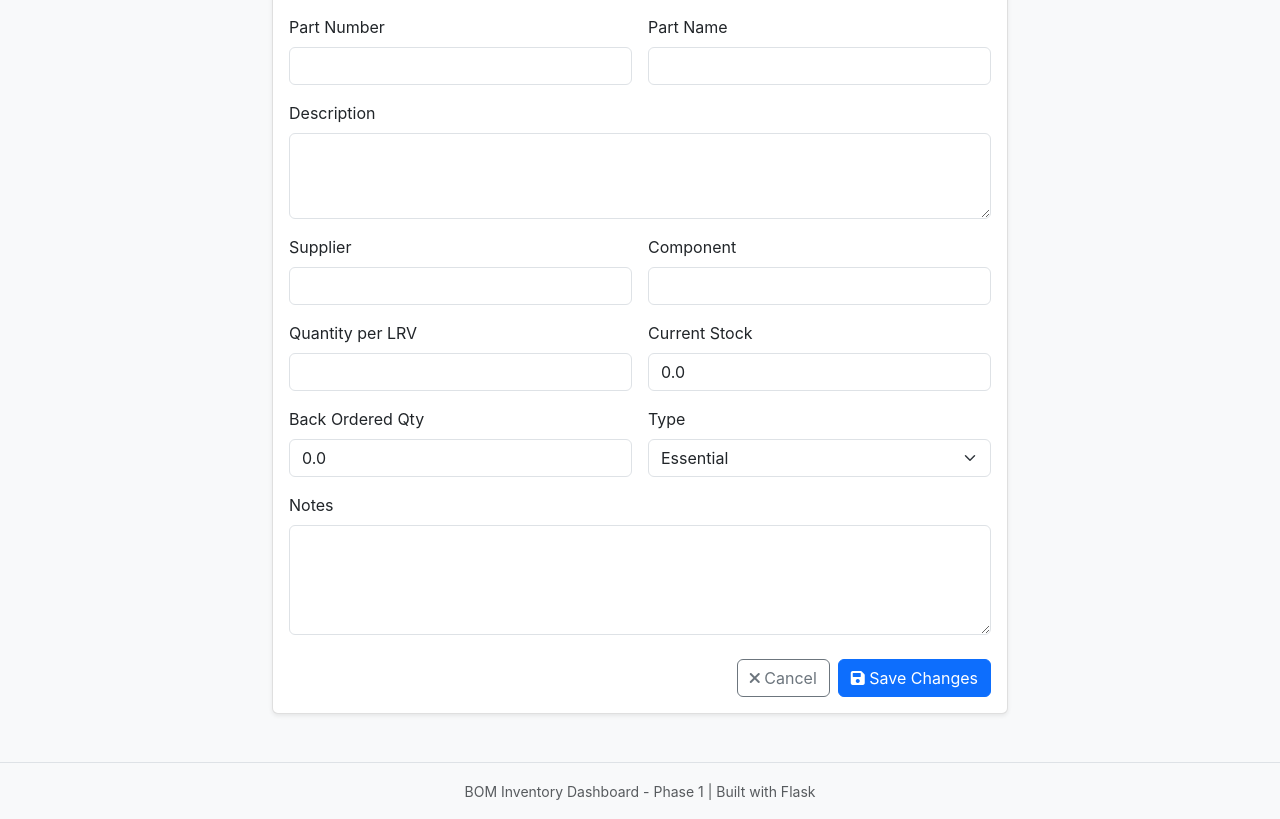
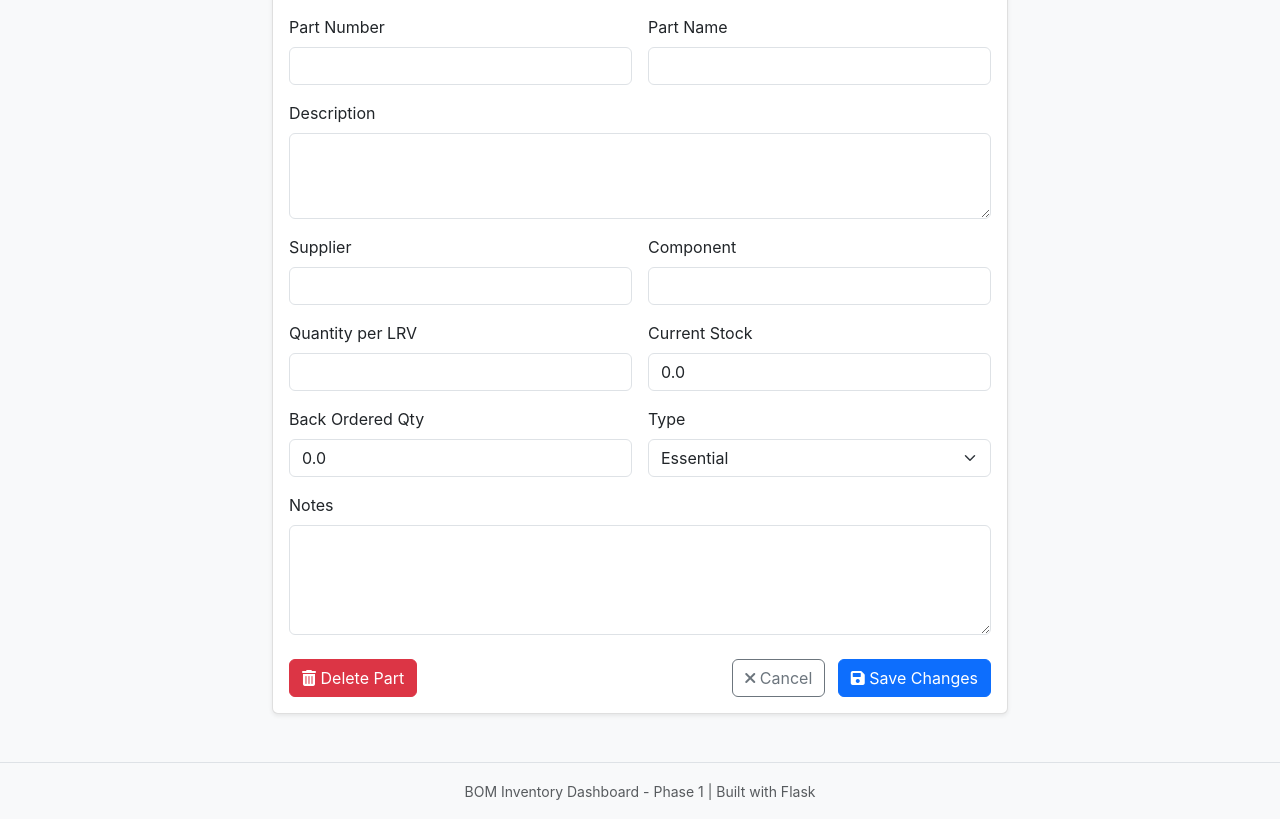
Before and after one commit to teezee4/bomDash, a Flask app: template app/templates/edit_part.html in a window 1280 px wide. Shown: the part 157-976 px from the top of the page. Run offline with Flask 3, Linux system fonts and the light colour scheme; the template is opened without the code that fills it: values that come from a table or form of the project are taken from there, others are empty; some libraries are stand-ins or nearby versions.

Commit message:
Update edit_part.html

```diff
--- a/app/templates/edit_part.html
+++ b/app/templates/edit_part.html
@@ -57,7 +57,13 @@
                         </div>
                     </div>
 
-                    <div class="mt-4 d-flex justify-content-end">
+                    <div class="mt-4 d-flex justify-content-between">
+                        <div>
+                            <button type="button" class="btn btn-danger" id="delete-button">
+                                <i class="fas fa-trash-alt"></i> Delete Part
+                            </button>
+                        </div>
+                        <div>
                             <a href="{{ url_for('main.parts_list') }}" class="btn btn-outline-secondary me-2">
                                 <i class="fas fa-times"></i> Cancel
                             </a>
@@ -65,9 +71,25 @@
                                 <i class="fas fa-save"></i> Save Changes
                             </button>
                         </div>
+                    </div>
                 </form>
             </div>
         </div>
     </div>
 </div>
+
+<form id="delete-form" method="POST" action="{{ url_for('main.delete_part', part_id=part.id) }}" style="display: none;">
+    {{ form.hidden_tag() }}
+</form>
+
 {% endblock %}
+
+{% block scripts %}
+<script>
+document.getElementById('delete-button').addEventListener('click', function() {
+    if (confirm('Are you sure you want to permanently delete this part? This action cannot be undone.')) {
+        document.getElementById('delete-form').submit();
+    }
+});
+</script>
+{% endblock %}
```
Lines whose indentation alone changed are shown as unchanged.
